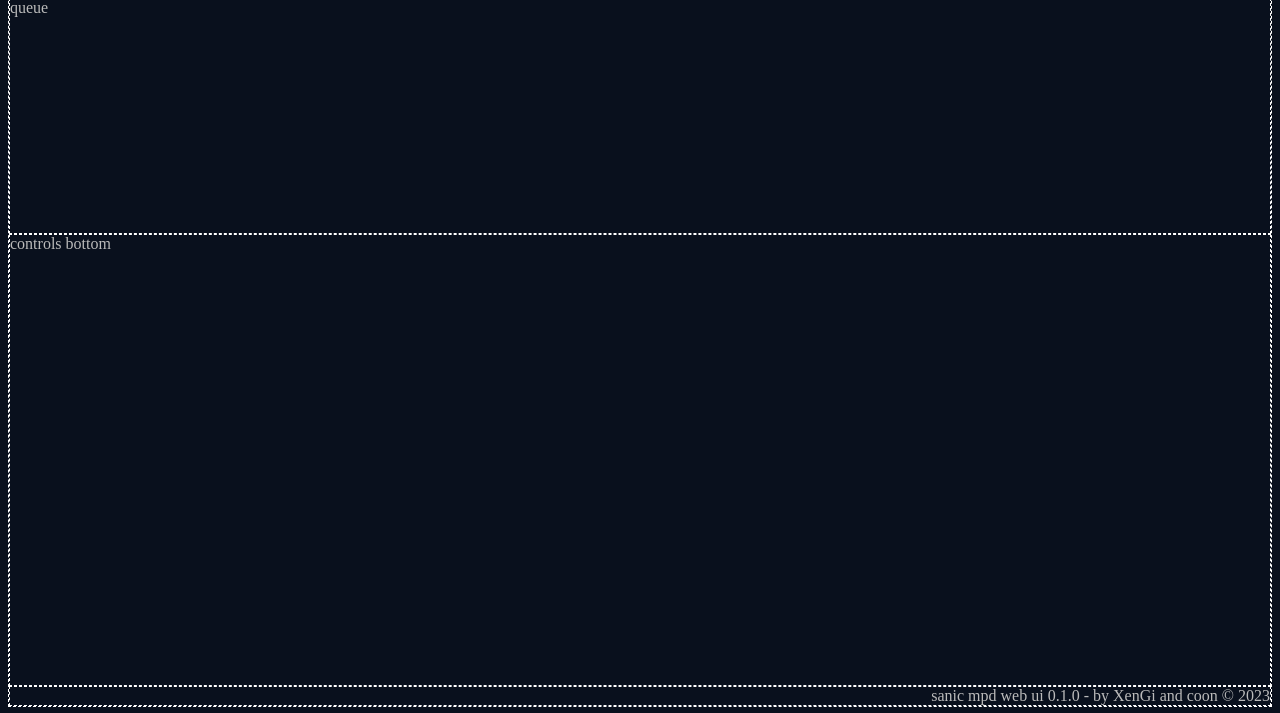
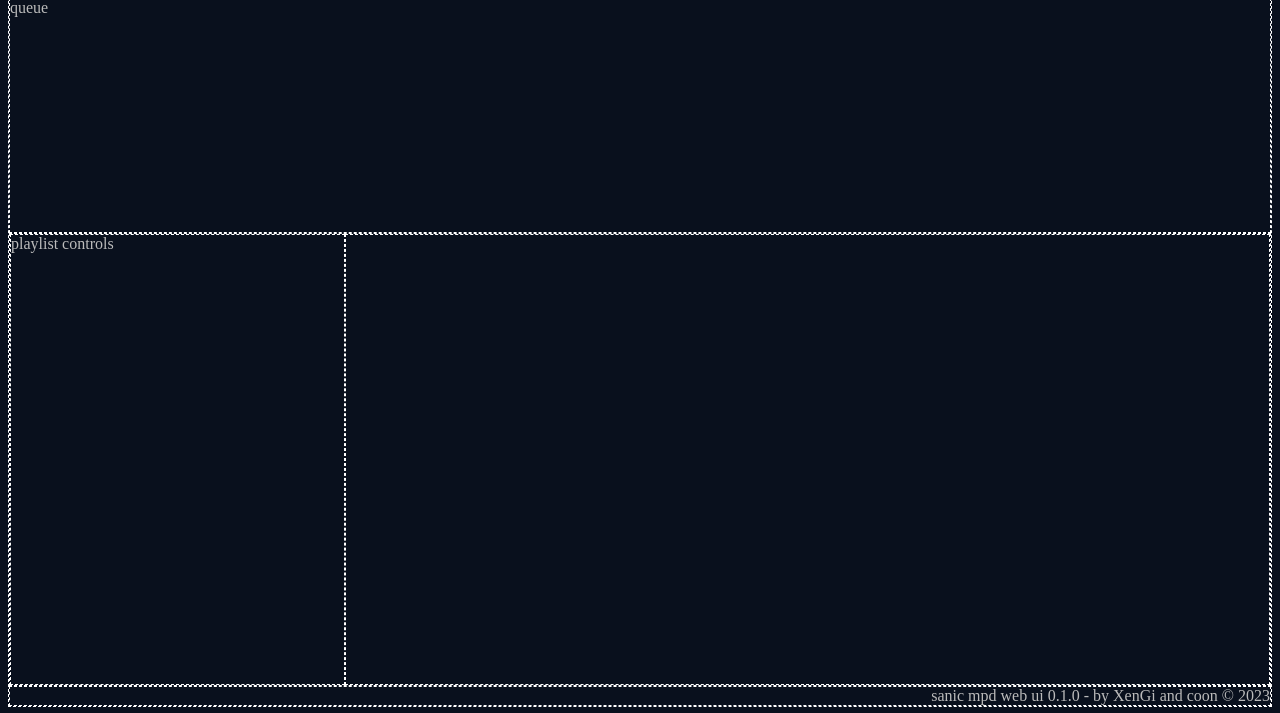
Before and after one commit to cccb/sanic, a plain HTML site: page static/flexbox/index.html in a window 1280 px wide. Shown: the part 87-800 px from the top of the page. Drawn offline with Linux system fonts and the light colour scheme.

Commit message:
static: index.html: add playlist_controls + playlist_tracklist div containers

```diff
--- a/static/flexbox/index.html
+++ b/static/flexbox/index.html
@@ -70,7 +70,11 @@
         queue
     </div>
     <div id="controls_bottom">
-        controls bottom
+      <div id="playlist_controls">
+        playlist controls
+      </div>
+      <div id="playlist_tracklist">
+      </div>
     </div>
     <div id="footer">
       sanic mpd web ui 0.1.0 - by XenGi and coon &copy; 2023
--- a/static/flexbox/sanic.css
+++ b/static/flexbox/sanic.css
@@ -92,7 +92,17 @@ input {
 }
 
 #controls_bottom {
+  display: flex;
+  flex-direction: row;
   flex-grow: 2;
+}
+
+#playlist_controls {
+  flex-grow: 1;
+}
+
+#playlist_tracklist {
+  flex-grow: 4;
 }
 
 #footer {
```
